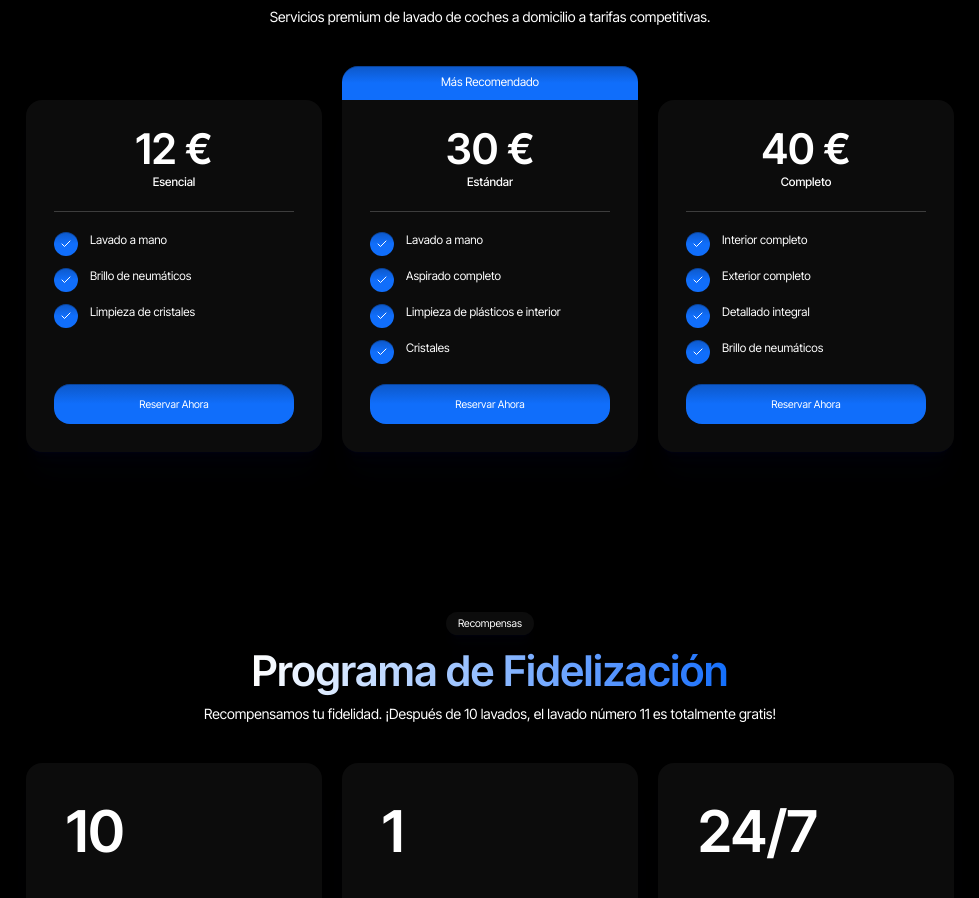
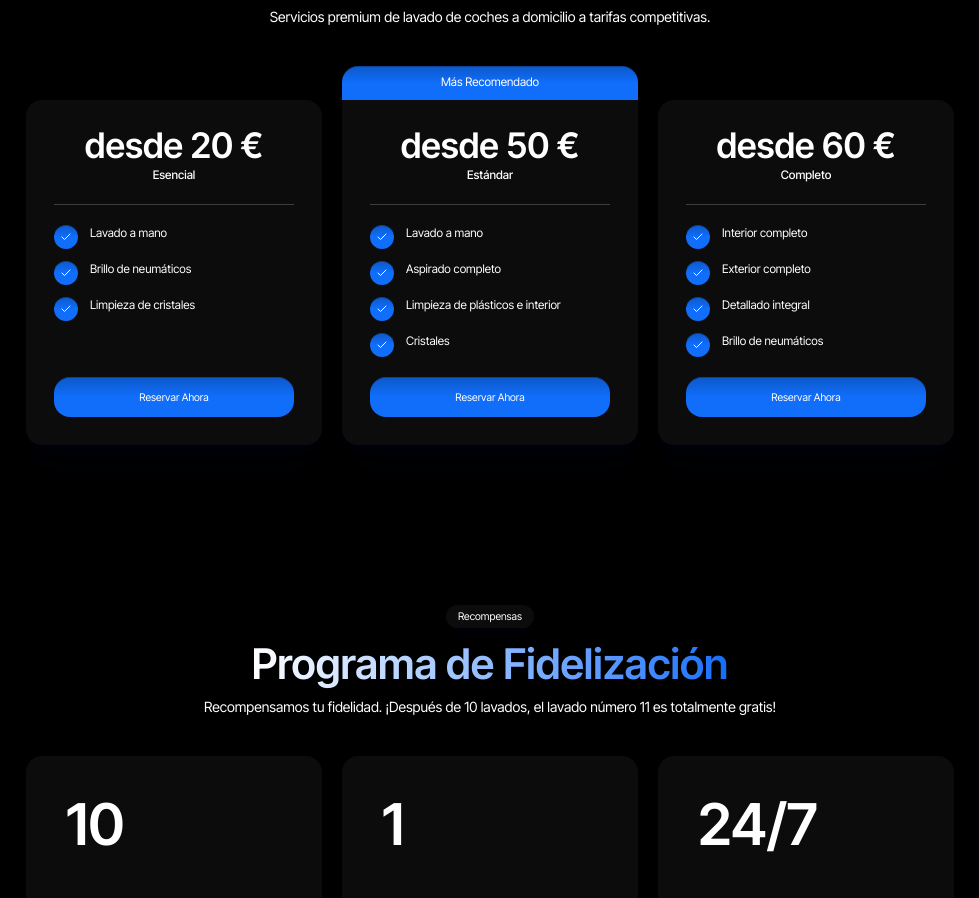
Before and after one commit to dmytro-webild/6ef42122-0aed-4efc-8398-67a6be144a73, a React (Vite) app: page / in a window 1280 px wide. Shown: the part 1831-2729 px from the top of the page, without its empty margins (150-1129 px from the left). Built offline with nearby package versions, Linux system fonts and the light colour scheme; grey boxes are pictures that could not be loaded; a web font is replaced by a local one.

Commit message:
Webild agent: cambia le tariffe ed i prezzi. la essencial desde 20€, estan

```diff
--- a/src/components/sections/pricing/PricingHighlightedCards.tsx
+++ b/src/components/sections/pricing/PricingHighlightedCards.tsx
@@ -73,7 +73,7 @@ const PricingHighlightedCards = ({
 
               <div className={cls("flex flex-col items-center gap-4 xl:gap-5 2xl:gap-6 p-6 xl:p-7 2xl:p-8 flex-1 card text-center", plan.highlight ? "rounded-t-none rounded-b" : "rounded")}>
                 <div className="flex flex-col gap-1">
-                  <span className="text-5xl md:text-6xl font-semibold">{plan.price}</span>
+                  <span className="text-3xl sm:text-4xl md:text-5xl font-semibold">{plan.price}</span>
                   <span className="text-base font-medium">{plan.tag}</span>
                 </div>
 
--- a/src/pages/HomePage/sections/Pricing.tsx
+++ b/src/pages/HomePage/sections/Pricing.tsx
@@ -13,7 +13,30 @@ export default function PricingSection(): React.JSX.Element {
         tag="Transparencia"
         title="Tarifas y Precios"
         description="Servicios premium de lavado de coches a domicilio a tarifas competitivas."
-        plans={[{"description":"Lavado exterior básico.","price":"12 €","tag":"Esencial","features":["Lavado a mano","Brillo de neumáticos","Limpieza de cristales"],"primaryButton":{"text":"Reservar Ahora","href":"https://wa.me/34656474532"}},{"highlight":"Más Recomendado","description":"Interior y exterior estándar.","tag":"Estándar","features":["Lavado a mano","Aspirado completo","Limpieza de plásticos e interior","Cristales"],"price":"30 €","primaryButton":{"text":"Reservar Ahora","href":"https://wa.me/34656474532"}},{"features":["Interior completo","Exterior completo","Detallado integral","Brillo de neumáticos"],"primaryButton":{"href":"https://wa.me/34656474532","text":"Reservar Ahora"},"tag":"Completo","description":"Lavado completo profesional por dentro y por fuera.","price":"40 €"}]}
+        plans={[
+          {
+            tag: "Esencial",
+            price: "desde 20 €",
+            description: "Lavado exterior básico.",
+            features: ["Lavado a mano", "Brillo de neumáticos", "Limpieza de cristales"],
+            primaryButton: { text: "Reservar Ahora", href: "https://wa.me/34656474532" }
+          },
+          {
+            tag: "Estándar",
+            price: "desde 50 €",
+            highlight: "Más Recomendado",
+            description: "Interior y exterior estándar.",
+            features: ["Lavado a mano", "Aspirado completo", "Limpieza de plásticos e interior", "Cristales"],
+            primaryButton: { text: "Reservar Ahora", href: "https://wa.me/34656474532" }
+          },
+          {
+            tag: "Completo",
+            price: "desde 60 €",
+            description: "Lavado completo profesional por dentro y por fuera.",
+            features: ["Interior completo", "Exterior completo", "Detallado integral", "Brillo de neumáticos"],
+            primaryButton: { text: "Reservar Ahora", href: "https://wa.me/34656474532" }
+          }
+        ]}
         textAnimation="fade"
       />
         </SectionErrorBoundary>
```
